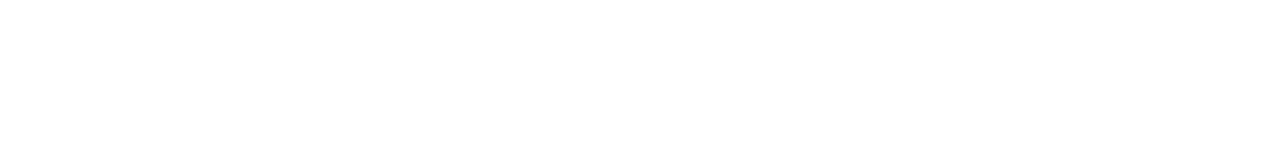
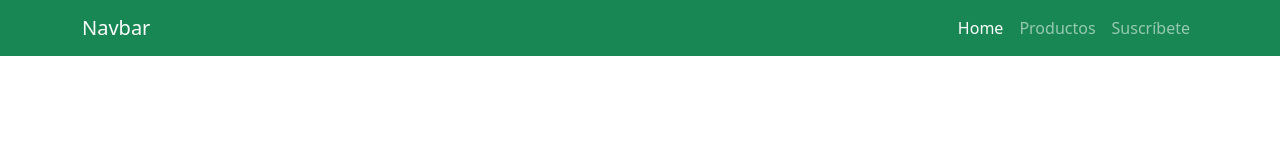
Before and after one commit to esilvapellet/m2-s4-ejemplo-git, a plain HTML site: page index.html in a window 1280 px wide. Drawn offline with nearby package versions, Linux system fonts and the light colour scheme.

Commit message:
se agrega barra de navegación

```diff
--- a/index.html
+++ b/index.html
@@ -17,5 +17,28 @@
 </head>
 <body>
 
+    <nav class="navbar navbar-expand-lg bg-success navbar-dark">
+        <div class="container">
+          <a class="navbar-brand" href="#">Navbar</a>
+          <button class="navbar-toggler" type="button" data-bs-toggle="collapse" data-bs-target="#navbarNav" aria-controls="navbarNav" aria-expanded="false" aria-label="Toggle navigation">
+            <span class="navbar-toggler-icon"></span>
+          </button>
+          <div class="collapse navbar-collapse" id="navbarNav">
+            <ul class="navbar-nav ms-auto">
+              <li class="nav-item">
+                <a class="nav-link active" aria-current="page" href="./index.html">Home</a>
+              </li>
+              <li class="nav-item">
+                <a class="nav-link" href="#productos">Productos</a>
+              </li>
+              <li class="nav-item">
+                <a class="nav-link" href="#suscribete">Suscríbete</a>
+              </li>
+            </ul>
+          </div>
+        </div>
+      </nav>
+
+
 </body>
 </html>
```
